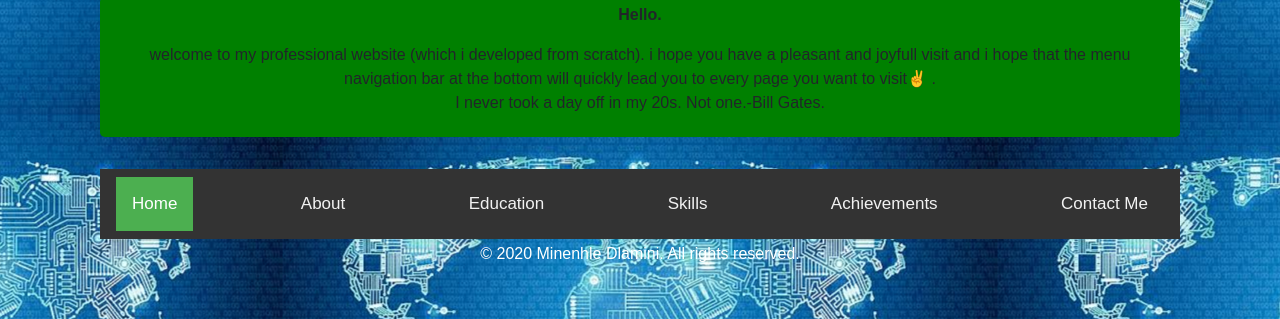
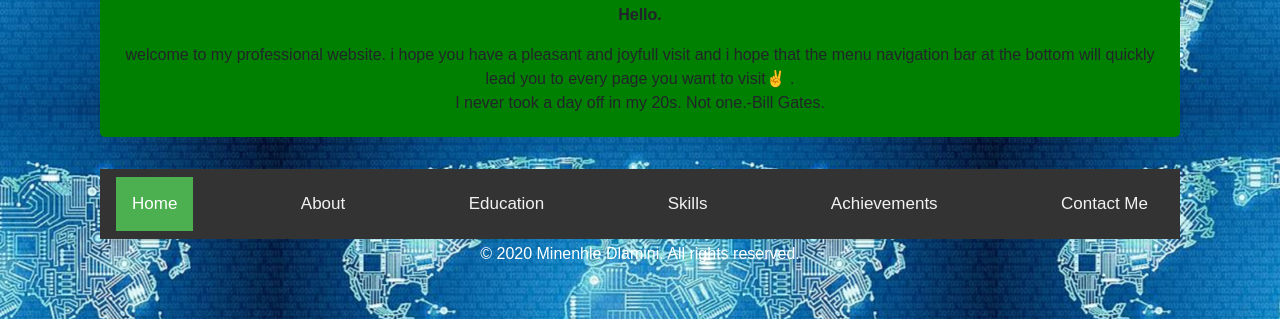
Before and after one commit to Miniza/minenhle, a plain HTML site: page index.html in a window 1280 px wide. Shown: the part 481-800 px from the top of the page. Drawn offline with nearby package versions, Linux system fonts and the light colour scheme.

Commit message:
Update index.html

```diff
--- a/index.html
+++ b/index.html
@@ -78,7 +78,7 @@
 <div class="col-sm-12 center>
 	    <p class="text-center"><strong>Hello.</strong>
 	    </p>
-   <p class="text-center">welcome to my professional website (which i developed from scratch). i hope you have a pleasant and joyfull visit and i hope that the menu navigation bar at the bottom will quickly lead you to every page you want to visit&#x270c; .
+   <p class="text-center">welcome to my professional website. i hope you have a pleasant and joyfull visit and i hope that the menu navigation bar at the bottom will quickly lead you to every page you want to visit&#x270c; .
    <br>  I never took a day off in my 20s. Not one.-Bill Gates.
 	  </p>
 
```
